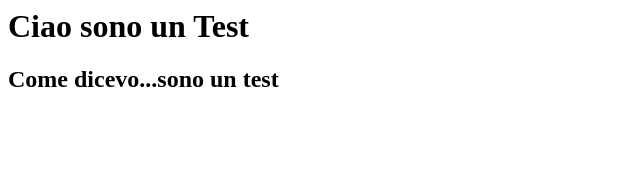
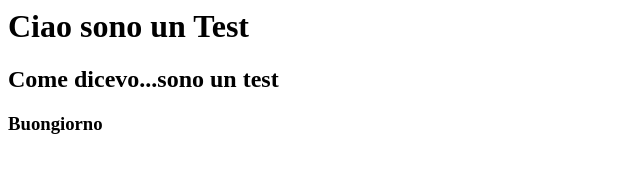
Before and after one commit to Franz707606/Franz707606.github.io.testSimon, a plain HTML site: page index.html in a window 1280 px wide. Shown: the whole page, without its empty margins (0-640 px from the left). Drawn offline with Linux system fonts and the light colour scheme.

Commit message:
Update index.html

```diff
--- a/index.html
+++ b/index.html
@@ -4,4 +4,5 @@
 <h2> Come dicevo...sono un test
   <script> alert("cosa faccio?");
   </script>
+  <h3> Buongiorno
 </head>
```
